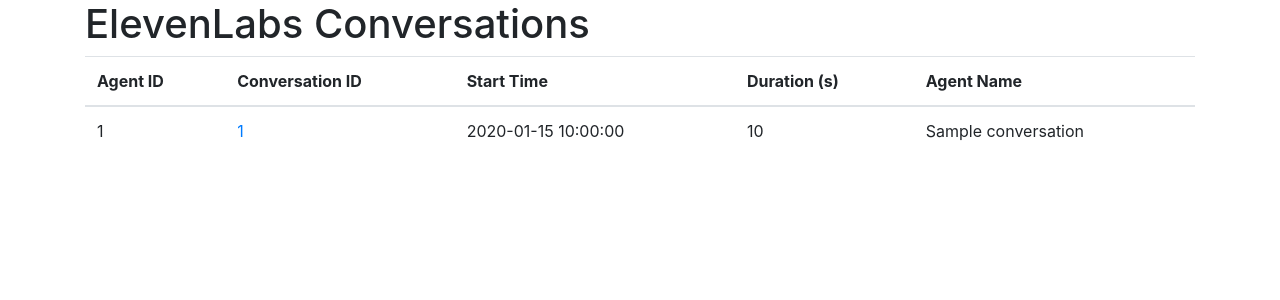
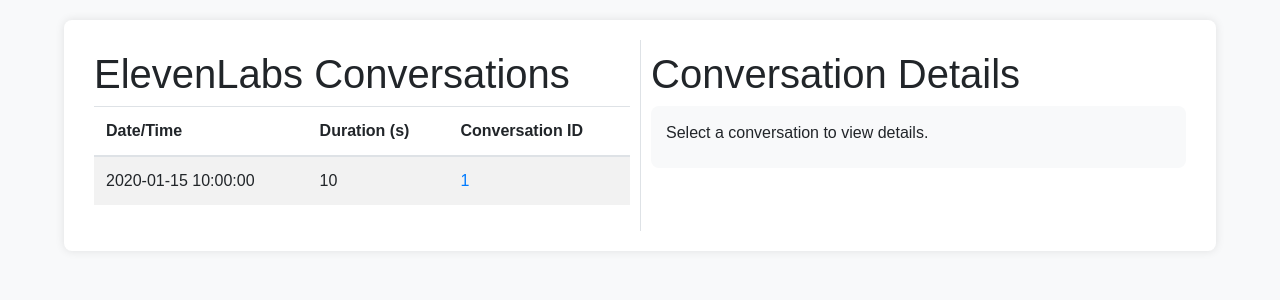
Before and after one commit to Dylan-86/11labs-call-analysis, a Flask app: template templates/index.html in a window 1280 px wide. Shown: the top 300 px of the page. Run offline with Flask 3, Linux system fonts and the light colour scheme; the template is opened without the code that fills it: most values are stand-ins (such as "Sample title", 1, 10 or a date in 2020); some libraries are stand-ins or nearby versions.

Commit message:
improved

```diff
--- a/app.py
+++ b/app.py
@@ -10,11 +10,11 @@ def index():
     conversations = elevenlabs_api.get_conversations()
     return render_template("index.html", conversations=conversations["conversations"])
 
-@app.route("/conversation/<conversation_id>")
-def conversation_details_route(conversation_id):
+@app.route("/api/conversation/<conversation_id>")
+def conversation_details_api(conversation_id):
     """Returns the details of a specific conversation as JSON."""
     details = conversation_details.fetch_conversation_details(conversation_id)
-    return render_template("conversation_details.html", details=details)
+    return jsonify(details)
 
 if __name__ == "__main__":
     app.run(debug=True)
--- a/templates/index.html
+++ b/templates/index.html
@@ -1,34 +1,154 @@
 <!DOCTYPE html>
-<html>
+<html lang="en">
 <head>
+    <meta charset="UTF-8">
+    <meta name="viewport" content="width=device-width, initial-scale=1.0">
     <title>ElevenLabs Conversations</title>
     <link rel="stylesheet" href="https://stackpath.bootstrapcdn.com/bootstrap/4.5.2/css/bootstrap.min.css">
+    <link rel="stylesheet" href="https://cdnjs.cloudflare.com/ajax/libs/font-awesome/6.0.0/css/all.min.css" integrity="sha512-9usAa10IRO0HhonpyAIVpjrylPvoDwiPUiKdWk5t3PyolY1cOd4DSE0Ga+ri4AuTroPR5aQvXU9xC6qOPnzFeg==" crossorigin="anonymous" referrerpolicy="no-referrer" />
+    <style>
+        body {
+            font-family: 'Arial', sans-serif;
+            background-color: #f8f9fa;
+            margin: 0;
+            padding: 0;
+        }
+
+        .container {
+            display: flex;
+            padding: 20px;
+            margin: 20px auto;
+            background-color: #fff;
+            box-shadow: 0 0 10px rgba(0, 0, 0, 0.1);
+            border-radius: 8px;
+            max-width: 90%;
+        }
+
+        .conversation-list {
+            width: 50%;
+            padding: 10px;
+        }
+
+        .conversation-details {
+            width: 50%;
+            padding: 10px;
+            border-left: 1px solid #dee2e6;
+        }
+
+        .table {
+            width: 100%;
+            margin-bottom: 1rem;
+            color: #212529;
+        }
+
+        .table th,
+        .table td {
+            padding: 0.75rem;
+            vertical-align: top;
+            border-top: 1px solid #dee2e6;
+            text-align: left;
+        }
+
+        .table thead th {
+            vertical-align: bottom;
+            border-bottom: 2px solid #dee2e6;
+            cursor: pointer;
+        }
+
+        .table tbody + tbody {
+            border-top: 2px solid #dee2e6;
+        }
+
+        .table-striped tbody tr:nth-of-type(odd) {
+            background-color: rgba(0, 0, 0, 0.05);
+        }
+
+        #details-content {
+            padding: 15px;
+            background-color: #f8f9fa;
+            border-radius: 8px;
+        }
+
+        #details-content p {
+            margin-bottom: 0.5rem;
+        }
+
+        /* Responsive Design */
+        @media (max-width: 768px) {
+            .container {
+                flex-direction: column;
+            }
+
+            .conversation-list,
+            .conversation-details {
+                width: 100%;
+                border-left: none;
+            }
+        }
+    </style>
 </head>
 <body>
     <div class="container">
+        <div class="conversation-list">
             <h1>ElevenLabs Conversations</h1>
-        <table class="table">
+            <table class="table table-striped">
                 <thead>
                     <tr>
-                    <th>Agent ID</th>
+                        <th>Date/Time</th>
+                        <th>Duration (s)</th>
                         <th>Conversation ID</th>
-                    <th>Start Time</th>
-                    <th>Duration (s)</th>
-                    <th>Agent Name</th>
                     </tr>
                 </thead>
                 <tbody>
                     {% for conversation in conversations %}
                     <tr>
-                    <td>{{ conversation.agent_id }}</td>
-                    <td><a href="/conversation/{{ conversation.conversation_id }}">{{ conversation.conversation_id }}</a></td>
                         <td>{{ conversation.start_time_unix_secs }}</td>
                         <td>{{ conversation.call_duration_secs }}</td>
-                    <td>{{ conversation.agent_name }}</td>
+                        <td><a href="#" data-conversation-id="{{ conversation.conversation_id }}">{{ conversation.conversation_id }}</a></td>
                     </tr>
                     {% endfor %}
                 </tbody>
             </table>
         </div>
+        <div class="conversation-details">
+            <h1>Conversation Details</h1>
+            <div id="details-content">
+                <p>Select a conversation to view details.</p>
+            </div>
+        </div>
+    </div>
+
+    <script src="https://cdnjs.cloudflare.com/ajax/libs/sortable/1.14.0/sortable.min.js"></script>
+    <script>
+        const conversationLinks = document.querySelectorAll('.conversation-list a');
+
+        conversationLinks.forEach(link => {
+            link.addEventListener('click', function(event) {
+                event.preventDefault();
+                const conversationId = this.dataset.conversationId;
+                fetch(`/api/conversation/${conversationId}`)
+                    .then(response => response.json())
+                    .then(data => {
+                        const detailsContent = document.getElementById('details-content');
+                        detailsContent.innerHTML = `
+                            <p><strong>Agent ID:</strong> ${data.agent_id}</p>
+                            <p><strong>Conversation ID:</strong> ${data.conversation_id}</p>
+                            <p><strong>Phone Number:</strong> ${data.metadata && data.metadata.phone_call ? data.metadata.phone_call.external_number : 'N/A'}</p>
+                            <p><strong>Status:</strong> ${data.status}</p>
+                            <h2>Transcript</h2>
+                            ${data.transcript.map(item => `<p><strong>${item.role}:</strong> ${item.message}</p>`).join('')}
+                        `;
+                    });
+            });
+        });
+
+        // Initialize Sortable
+        const table = document.querySelector('.table');
+        new Sortable(table, {
+            animation: 150,
+            sort: true,
+            handle: 'th'
+        });
+    </script>
 </body>
 </html>
```
Lines whose indentation alone changed are shown as unchanged.
